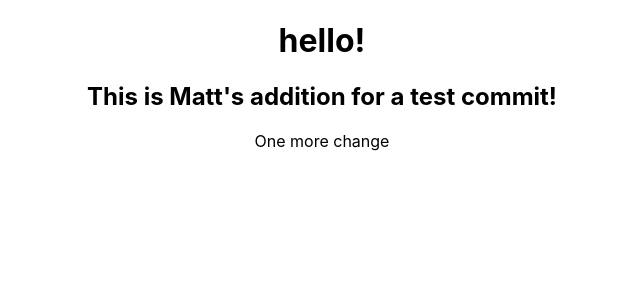
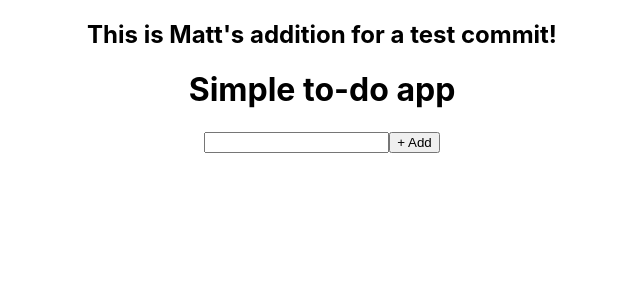
Before and after one commit to Hack-Weekly/tangerine-moose-todo-app, a React (Create React App) app in the folder client/: page / in a window 1280 px wide. Shown: the top 300 px of the page, without its empty margins (318-958 px from the left). Built offline with nearby package versions, Linux system fonts and the light colour scheme.

Commit message:
Add form for user input field & submit button

```diff
--- a/client/src/App.js
+++ b/client/src/App.js
@@ -1,11 +1,22 @@
-import './App.css';
+import React from "react";
+import "./App.css";
 
 function App() {
   return (
     <div className="App">
-      <h1>hello!</h1>
       <h2>This is Matt's addition for a test commit!</h2>
-      <p>One more change</p>
+      <div id="title">
+        <h1>Simple to-do app</h1>
+      </div>
+      <div id="add-item-form">
+        <form method="POST">
+          <input type="text" id="todo-item"></input>
+          <button type="submit" id="submit-btn">
+            + Add
+          </button>
+        </form>
+      </div>
+      <div>{/* add to-do item component here? */}</div>
     </div>
   );
 }
```
